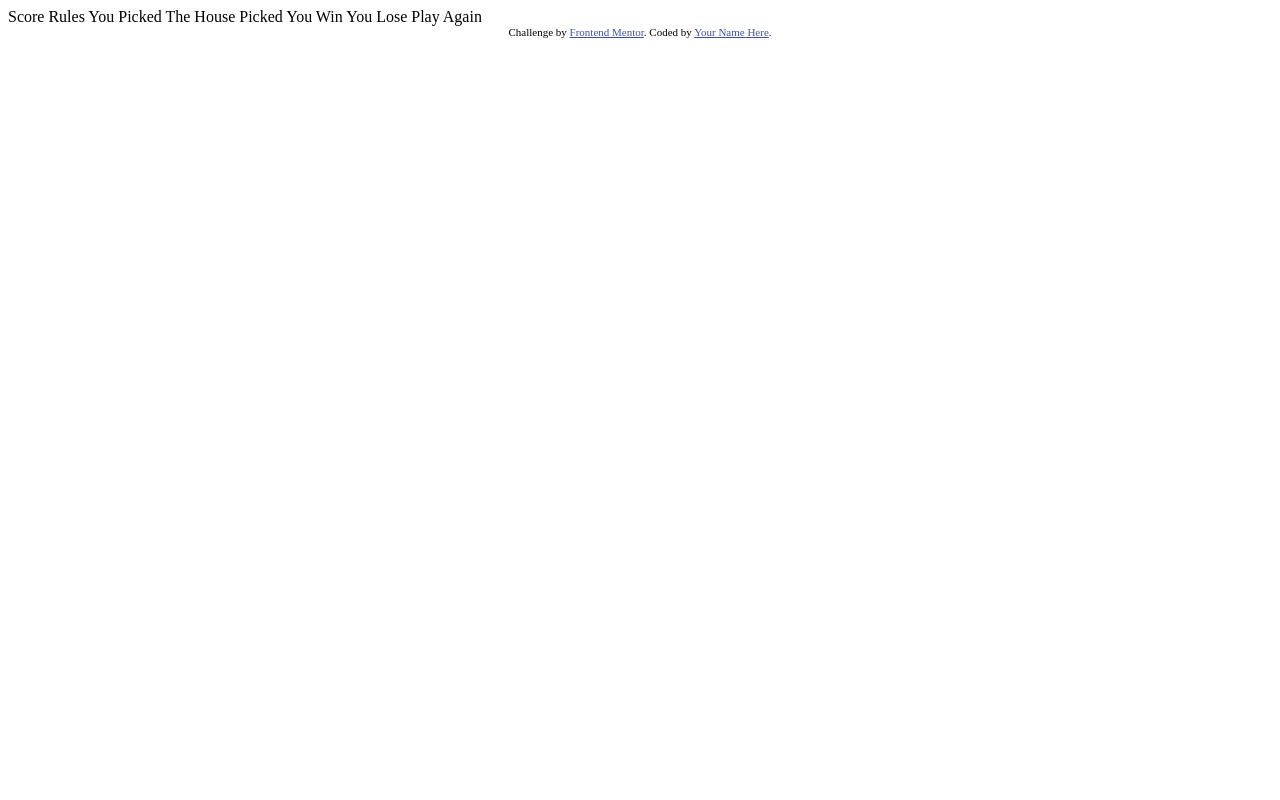
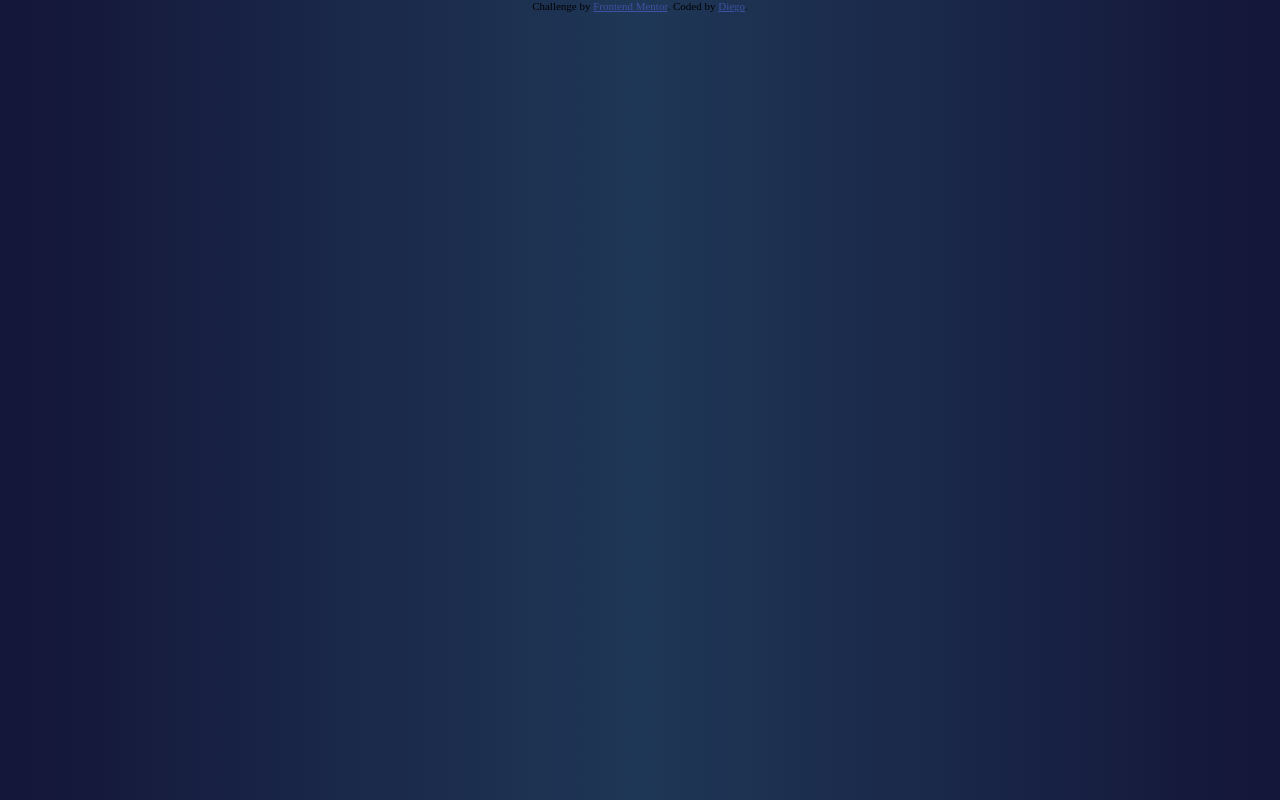
Before and after one commit to Diegobrix/FrontEnd-Mentor---Rock-Paper-Scissors-Game, a plain HTML site: page index.html in a window 1280 px wide. Drawn offline with Linux system fonts and the light colour scheme.

Commit message:
CSS e HTML Configurados

```diff
--- /dev/null
+++ b/css/indexStyles.css
@@ -0,0 +1,48 @@
+@import url('https://fonts.googleapis.com/css2?family=Barlow+Semi+Condensed&display=swap');
+
+:root {
+    /* Colours */
+    --scissors: hsl(39, 89%, 49%);
+    --scissors-50: hsl(40, 84%, 53%);
+    --paper: hsl(230, 89%, 62%);
+    --paper-50: hsl(230, 89%, 65%);
+    --rock: hsl(349, 71%, 52%);
+    --rock-50: hsl(349, 70%, 56%);
+    --cyan: hsl(189, 59%, 53%);
+    --lizard: hsl(261, 73%, 60%);
+    --lizard-50: hsl(261, 72%, 63%);
+    --cyan-50: hsl(189, 58%, 57%);
+
+
+    /* Primary Colours */
+    --primary-100: hsl(214, 47%, 23%);
+    --primary-150: hsl(237, 49%, 15%);
+
+    /* Neutral Colours */
+    --neutral-100: hsl(229, 64%, 46%);
+    --neutral-200: hsl(217, 16%, 45%);
+    --neutral-300: hsl(229, 25%, 31%);
+
+    /* Typography */
+    --fw-regular: 600;
+    --fw-bold: 700;
+
+    --f-family: 'Barlow Semi Condensed', sans-serif;
+}
+
+.attribution { font-size: 11px; text-align: center; }
+.attribution a { color: hsl(228, 45%, 44%); }
+
+* {
+    margin: 0;
+    padding: 0;
+    box-sizing: var(--f-family);
+}
+
+body {
+    background: radial-gradient(circle, var(--primary-100), var(--primary-150));
+}
+
+/* Mobile - 375px */
+
+/* Desktop - 1366px */
--- a/index.html
+++ b/index.html
@@ -7,7 +7,8 @@
   <link rel="icon" type="image/png" sizes="32x32" href="./images/favicon-32x32.png">
 
   <title>Frontend Mentor | Rock, Paper, Scissors</title>
-
+  <link rel="stylesheet" href="./css/indexStyles.css">
+<!--
   Score
   Rules
 
@@ -17,21 +18,15 @@
   You Win
   You Lose
 
-  Play Again
-
-  <!-- Feel free to remove these styles or customise in your own stylesheet 👍 -->
-  <style>
-    .attribution { font-size: 11px; text-align: center; }
-    .attribution a { color: hsl(228, 45%, 44%); }
-  </style>
+  Play Again -->
 </head>
 <body>
-
-
+  <header></header>
+  <main></main>
 
   <div class="attribution">
     Challenge by <a href="https://www.frontendmentor.io?ref=challenge" target="_blank">Frontend Mentor</a>.
-    Coded by <a href="#">Your Name Here</a>.
+    Coded by <a href="https://github.com/Diegobrix">Diego</a>.
   </div>
 </body>
 </html>
```
